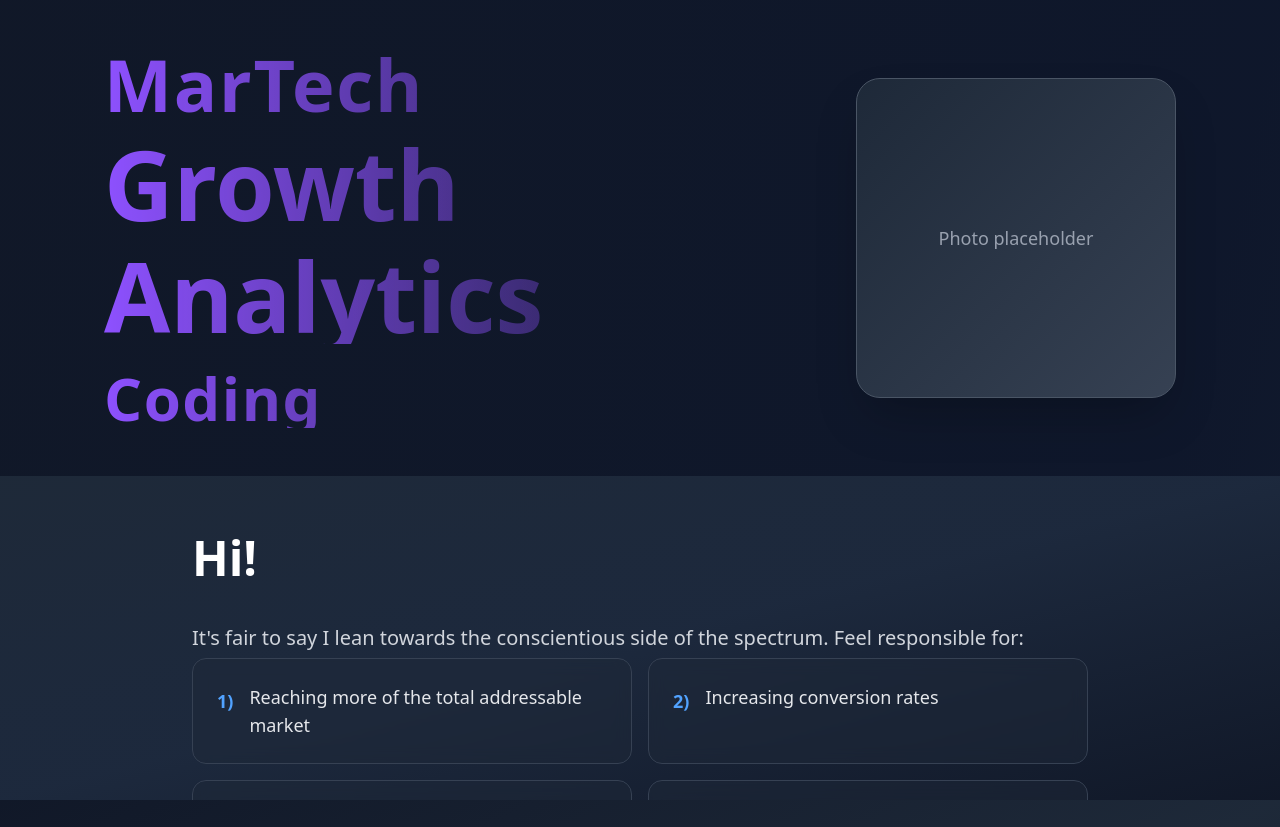
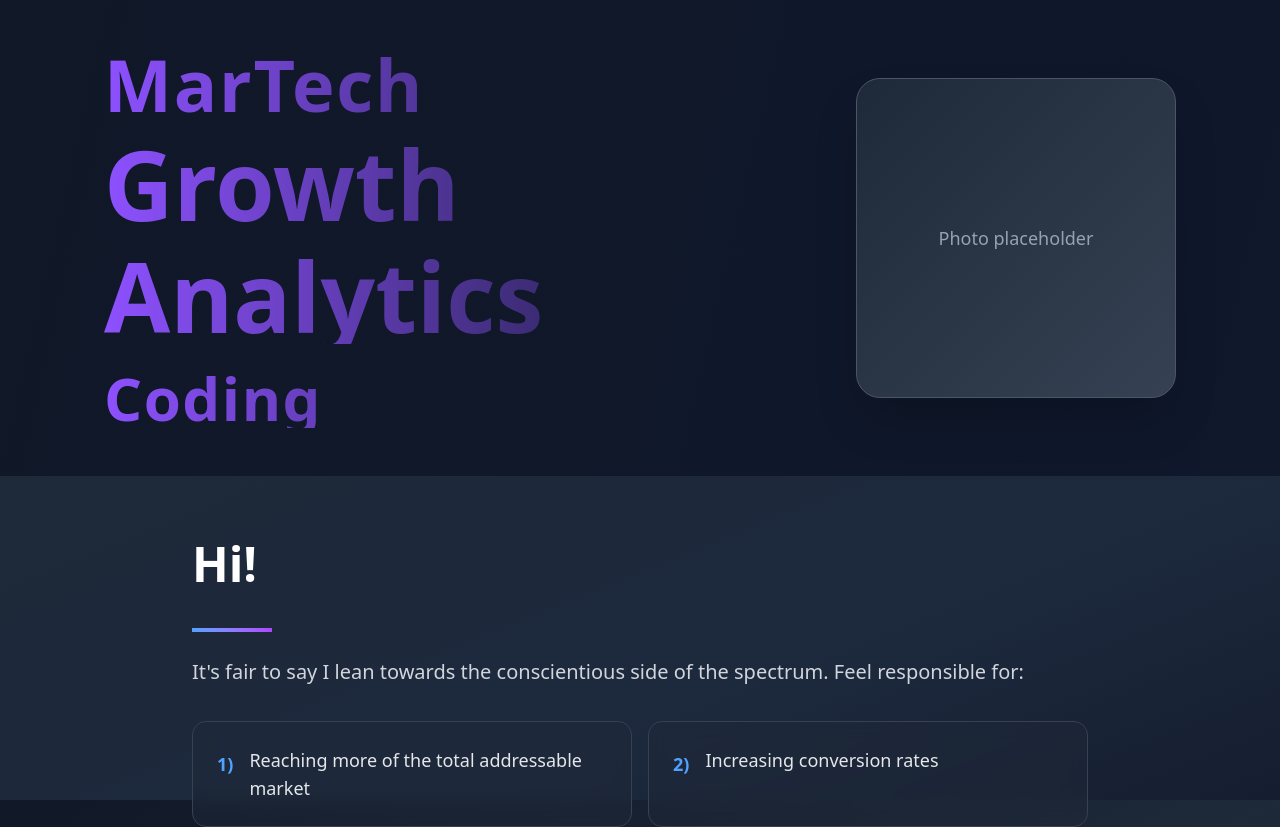
Before and after one commit to SemanticPaint/listentomeDewardyouneedthistoworksopleasemakeitworkdewardnothapopyispentyearsmakingthisfor-you-main, a Next.js app: page / in a window 1280 px wide. Shown: the top 827 px of the page. Built offline with nearby package versions, Linux system fonts and the light colour scheme.

Commit message:
refactor: update About section layout and styling for improved flow

```diff
--- a/app/page.tsx
+++ b/app/page.tsx
@@ -50,15 +50,15 @@ export default function Page() {
           </div>
         </div>
 
-        {/* About section taking up the lower 1/4 */}
-        <div className="flex flex-row h-3/4 items-center justify-center px-8 md:px-16 py-8 bg-gradient-to-br from-gray-800 via-slate-800 to-gray-900 overflow-y-auto">
+        {/* About section - removed height constraint to flow naturally */}
+        <div className="flex flex-row items-center justify-center px-8 md:px-16 py-16 bg-gradient-to-br from-gray-800 via-slate-800 to-gray-900">
           <div className="max-w-4xl w-full">
             {/* Section heading with modern styling */}
-            <h2 className=" text-4xl md:text-5xl font-bold text-white mt-30 mb-10">Hi!</h2>
-            <div className="w-20 bg-gradient-to-r from-blue-400 to-purple-500 mb-6"></div>
+            <h2 className="text-4xl md:text-5xl font-bold text-white mb-10">Hi!</h2>
+            <div className="w-20 h-1 bg-gradient-to-r from-blue-400 to-purple-500 mb-6"></div>
 
             {/* Introduction text with modern typography */}
-            <p className="text-lg md:text-xl text-gray-300 mb-8 leading-relaxed font-light h-1">
+            <p className="text-lg md:text-xl text-gray-300 mb-8 leading-relaxed font-light">
               It's fair to say I lean towards the conscientious side of the spectrum. Feel responsible for:
             </p>
 
```
